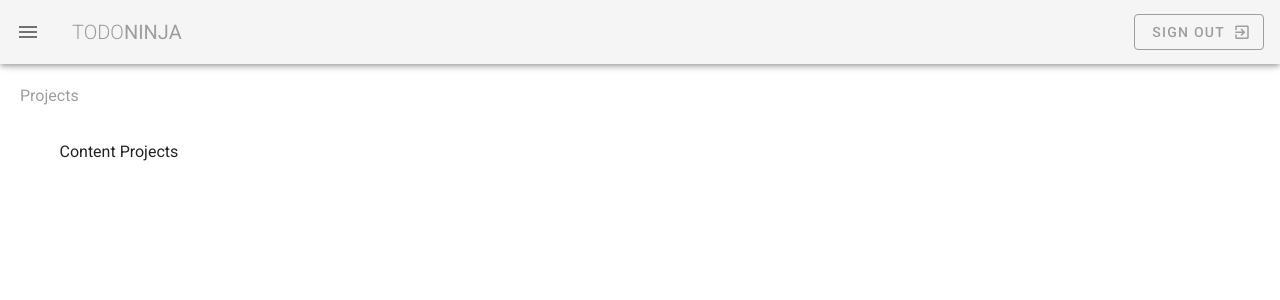
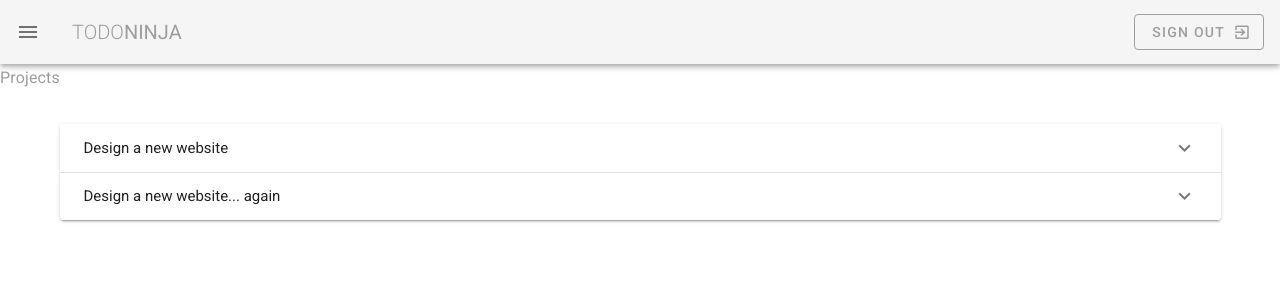
Before and after one commit to vinh-khang/vue-project-training, a Vue app: page /projects in a window 1280 px wide. Shown: the top 300 px of the page. Built offline with nearby package versions, Linux system fonts and the light colour scheme.

Commit message:
expansion panels code update

```diff
--- a/src/views/ProjectView.vue
+++ b/src/views/ProjectView.vue
@@ -1,8 +1,44 @@
 <template>
-    <div class="about">
-        <div class="subheading grey--text ma-5">Projects</div>
-        <v-container class="my-5">
-            <p>Content Projects</p>
-        </v-container>
-    </div>
+  <div class="projects">
+    <h1 class="subtitle-1 grey--text">Projects</h1>
+    <v-container class="my-5">
+    <v-expansion-panels>
+        <v-expansion-panel v-for="project in myProjects" :key="project.title">
+          <v-expansion-panel-header>{{ project.title }}</v-expansion-panel-header>
+          <v-expansion-panel-content>
+            <v-card flat>
+              <v-card-text class="px-4 py-0 grey--text">
+                <div class="font-weight-bold">due by {{ project.due }}</div>
+                <div>{{ project.content }}</div>
+              </v-card-text>
+            </v-card>
+          </v-expansion-panel-content>
+        </v-expansion-panel>
+      </v-expansion-panels>
+    </v-container>
+  </div>
 </template>
+
+<script>
+  export default {
+    name: 'ProjectsView',
+    data(){
+      return {
+        projects: [
+          { title: 'Design a new website', person: 'The Net Ninja', due: '1st Jan 2019', status: 'ongoing', content: 'Lorem ipsum dolor sit amet consectetur adipisicing elit. Sunt consequuntur eos eligendi illum minima adipisci deleniti, dicta mollitia enim explicabo fugiat quidem ducimus praesentium voluptates porro molestias non sequi animi!'},
+          { title: 'Code up the homepage', person: 'Chun Li', due: '10th Jan 2019', status: 'complete', content: 'Lorem ipsum dolor sit amet consectetur adipisicing elit. Sunt consequuntur eos eligendi illum minima adipisci deleniti, dicta mollitia enim explicabo fugiat quidem ducimus praesentium voluptates porro molestias non sequi animi!'},
+          { title: 'Design video thumbnails', person: 'Ryu', due: '20th Dec 2018', status: 'complete', content: 'Lorem ipsum dolor sit amet consectetur adipisicing elit. Sunt consequuntur eos eligendi illum minima adipisci deleniti, dicta mollitia enim explicabo fugiat quidem ducimus praesentium voluptates porro molestias non sequi animi!'},
+          { title: 'Create a community forum', person: 'Gouken', due: '20th Oct 2018', status: 'overdue', content: 'Lorem ipsum dolor sit amet consectetur adipisicing elit. Sunt consequuntur eos eligendi illum minima adipisci deleniti, dicta mollitia enim explicabo fugiat quidem ducimus praesentium voluptates porro molestias non sequi animi!'},
+          { title: 'Design a new website... again', person: 'The Net Ninja', due: '1st Jan 2019', status: 'ongoing', content: 'Lorem ipsum dolor sit amet consectetur adipisicing elit. Sunt consequuntur eos eligendi illum minima adipisci deleniti, dicta mollitia enim explicabo fugiat quidem ducimus praesentium voluptates porro molestias non sequi animi!'},
+        ]
+      }
+    },
+    computed: {
+      myProjects(){
+        return this.projects.filter(project =>
+          project.person === 'The Net Ninja'
+        )
+      }
+    }
+  }
+</script>
```
